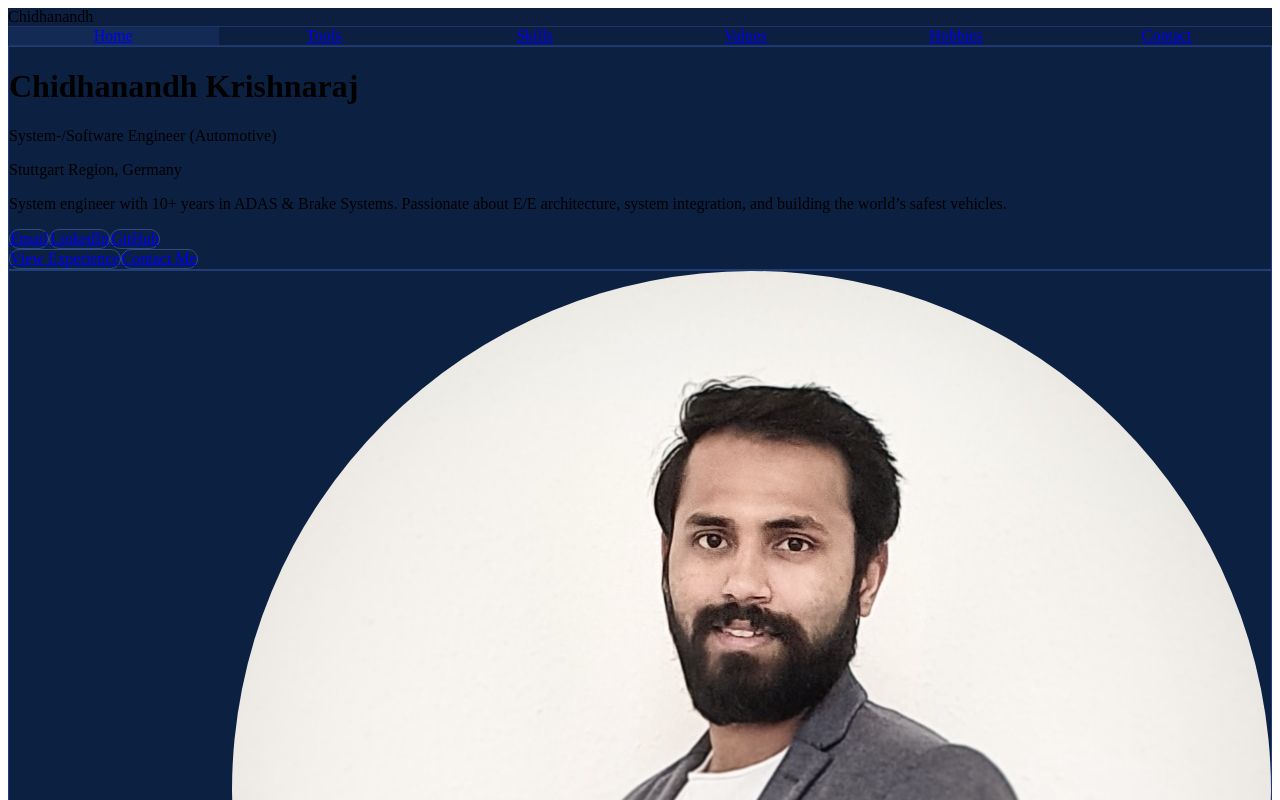
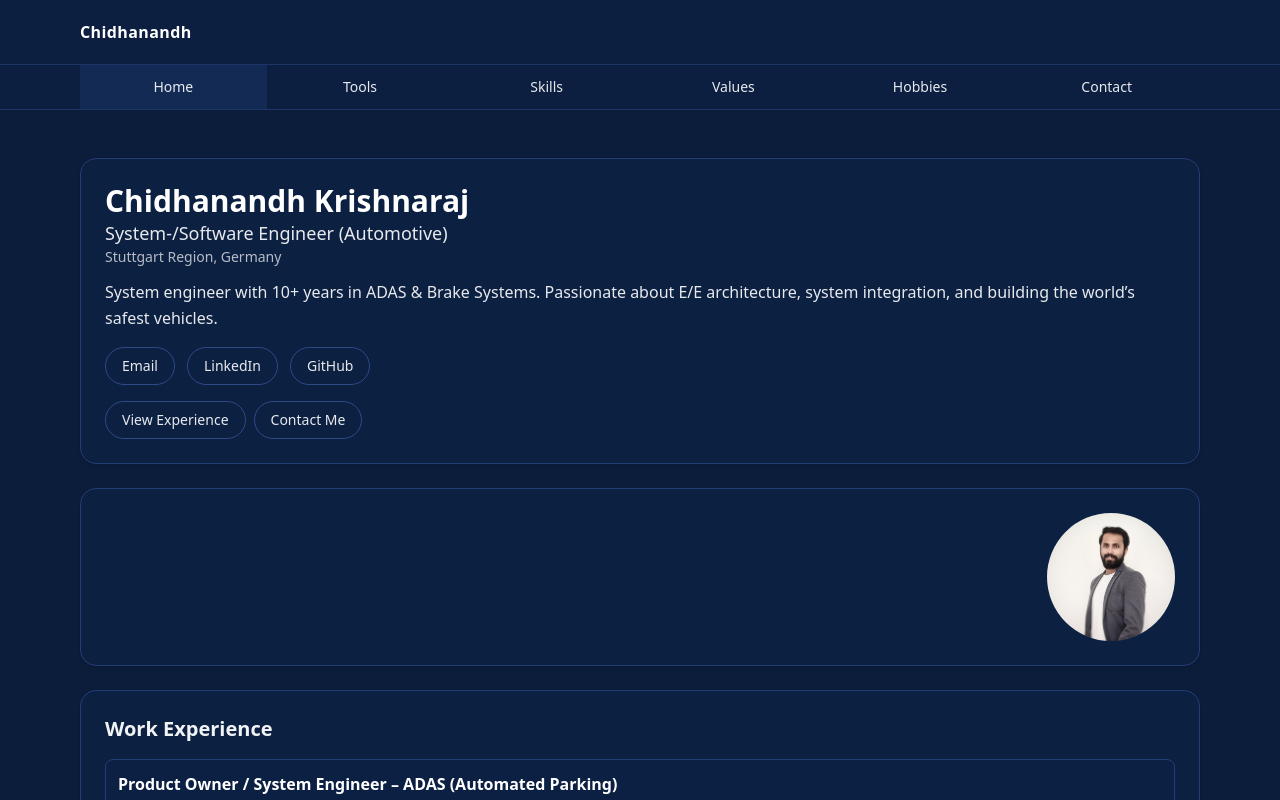
Before and after one commit to chidhukrishraj/my-portfolio-sw, a React (Vite) app: page / in a window 1280 px wide. Shown: the top 800 px of the page. Built offline with nearby package versions, Linux system fonts and the light colour scheme.

Commit message:
fixes for the white texts

```diff
--- a/src/index.css
+++ b/src/index.css
@@ -5,5 +5,9 @@
 @tailwind components;
 @tailwind utilities;
 
+/* keep links from turning default blue */
+@import "tailwindcss";
+a { color: inherit; }
+
 /* (Optional) your tiny custom tweaks can go BELOW this line */
 /* Keep it minimal; avoid body/:root background colors here */
--- a/src/main.jsx
+++ b/src/main.jsx
@@ -1,7 +1,8 @@
+// src/main.jsx
 import React from "react";
 import ReactDOM from "react-dom/client";
 import App from "./App.jsx";
-import "./index.css";   // ← required
+import "./index.css";          // <-- this line is required
 
 ReactDOM.createRoot(document.getElementById("root")).render(
   <React.StrictMode>
--- a/tailwind.config.js
+++ b/tailwind.config.js
@@ -1,5 +1,5 @@
 export default {
-    content: ["./index.html", "./src/**/*.{js,ts,jsx,tsx}"],
-    theme: { extend: {} },
-    plugins: [],
-  };
+  content: ["./index.html", "./src/**/*.{js,jsx,ts,tsx}"],
+  theme: { extend: {} },
+  plugins: [],
+};
--- a/vite.config.js
+++ b/vite.config.js
@@ -1,7 +1,8 @@
+// vite.config.js
 import { defineConfig } from 'vite'
 import react from '@vitejs/plugin-react'
 
 export default defineConfig({
   plugins: [react()],
-  base: '/my-portfolio/', // must match the repo name EXACTLY, with trailing slash
+  base: '/my-portfolio/',   // must match repo name (with trailing slash)
 })
```
Also changed, not shown: postcss.config.js (+4 -4 lines).
